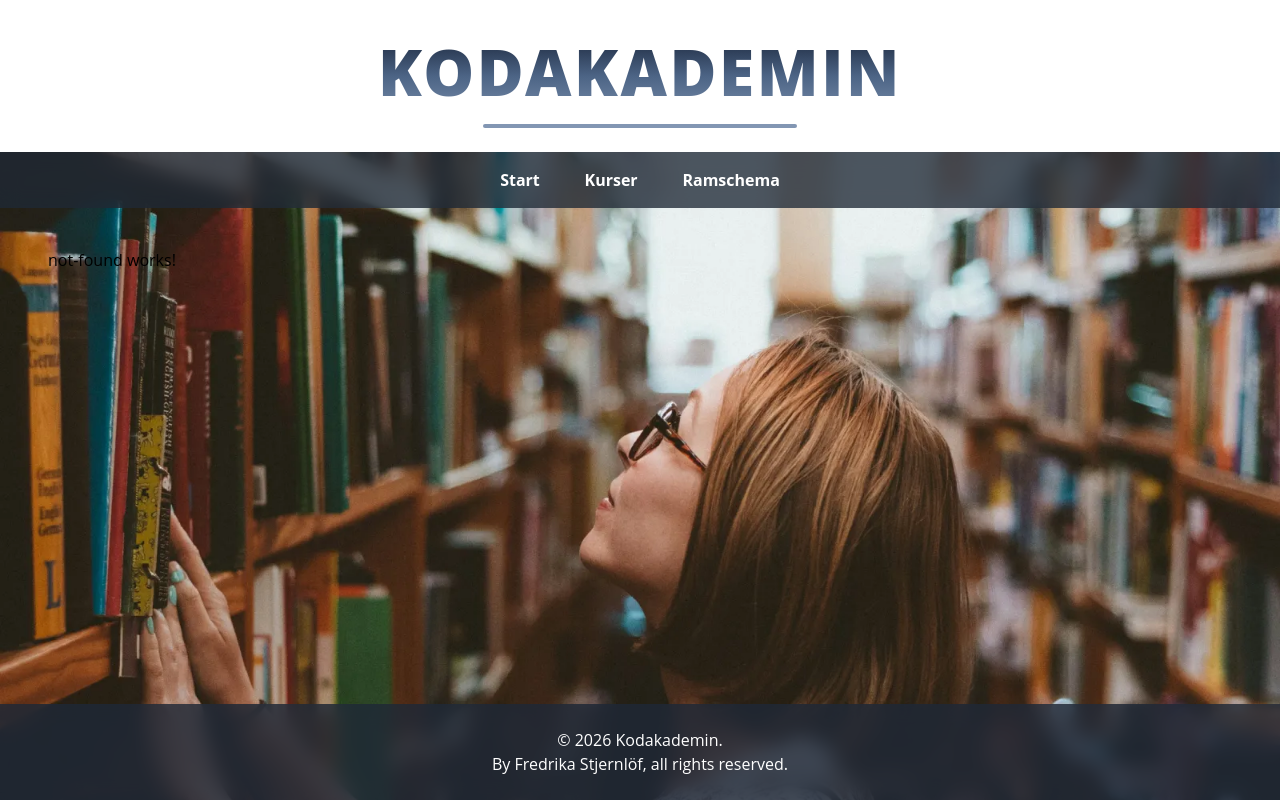
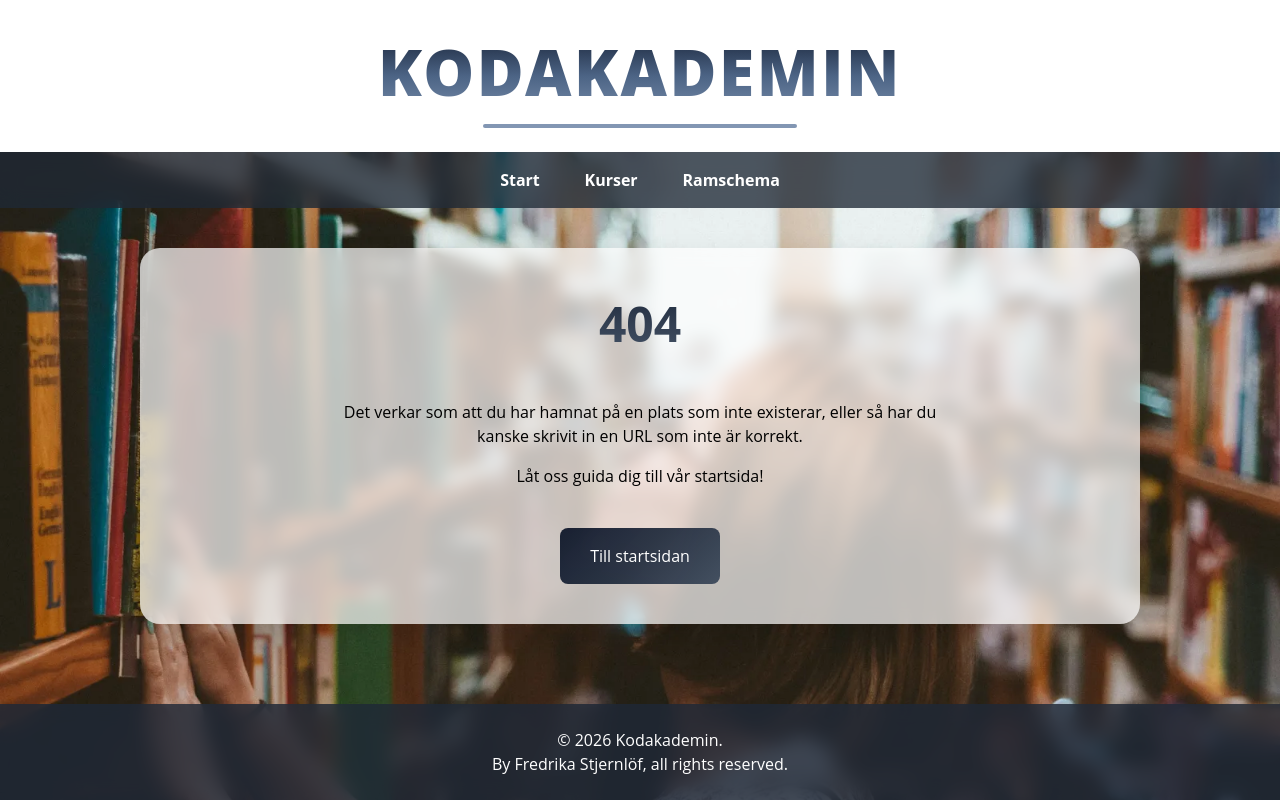
Before and after one commit to fredrikastjernlof/Kodakademin, an Angular app: page /404 in a window 1280 px wide. Built offline with nearby package versions, Linux system fonts and the light colour scheme.

Commit message:
Add content and styling to 404 page

```diff
--- a/src/app/pages/not-found/not-found.html
+++ b/src/app/pages/not-found/not-found.html
@@ -1 +1,15 @@
-<p>not-found works!</p>
+<section class="not-found">
+    <h2>404</h2>
+
+    <p>
+     Det verkar som att du har hamnat på en plats som inte existerar, eller så har du kanske skrivit in en URL som inte är korrekt.
+    </p>
+    <p>
+      Låt oss guida dig till vår startsida!
+    </p>
+
+    <a routerLink="/" class="not-found-button">
+    Till startsidan
+</a>
+
+</section>
--- a/src/app/pages/not-found/not-found.scss
+++ b/src/app/pages/not-found/not-found.scss
@@ -0,0 +1,48 @@
+.not-found {
+    max-width: 1000px;
+    margin: 0 auto;
+    text-align: center;
+    background: rgb(255 255 255 / 0.7);
+    backdrop-filter: blur(8px);
+    border-radius: 1.25rem;
+    padding: clamp(1rem, 4vw, 2.5rem);
+    box-shadow: 0 1rem 2rem rgb(0 0 0 / 0.15);
+}
+
+.not-found h2 {
+    font-size: 3rem;
+}
+
+.not-found p {
+    margin-inline: auto;
+    text-align: center;
+    max-width: 65ch;
+}
+
+.not-found a {
+    display: inline-block;
+    margin-top: 1.5rem;
+    width: 10rem;
+    padding: 1rem;
+    border-radius: 0.5rem;
+    background: linear-gradient(135deg,
+            rgb(15 23 42 / 0.95),
+            rgb(30 41 59 / 0.92),
+            rgb(51 65 85 / 0.88));
+    color: white;
+    text-align: center;
+    text-decoration: none;
+    cursor: pointer;
+
+    transition:
+        transform 0.2s ease;
+}
+
+.not-found a:hover {
+    background: linear-gradient(135deg,
+            rgb(30 41 59),
+            rgb(51 65 85),
+            rgb(71 85 105));
+
+    transform: translateY(-2px);
+}
--- a/src/app/pages/not-found/not-found.ts
+++ b/src/app/pages/not-found/not-found.ts
@@ -1,8 +1,9 @@
 import { Component } from '@angular/core';
+import { RouterLink } from '@angular/router';
 
 @Component({
   selector: 'app-not-found',
-  imports: [],
+  imports: [ RouterLink ],
   templateUrl: './not-found.html',
   styleUrl: './not-found.scss',
 })
```
